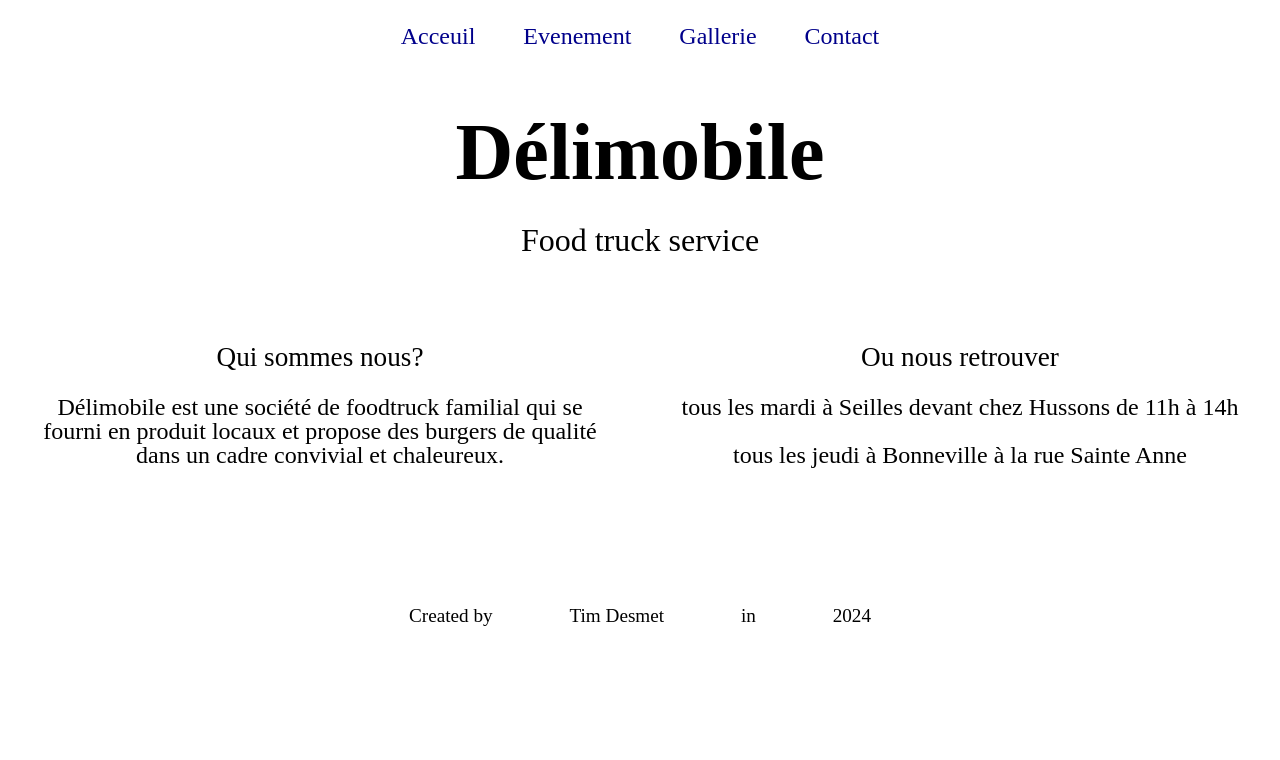
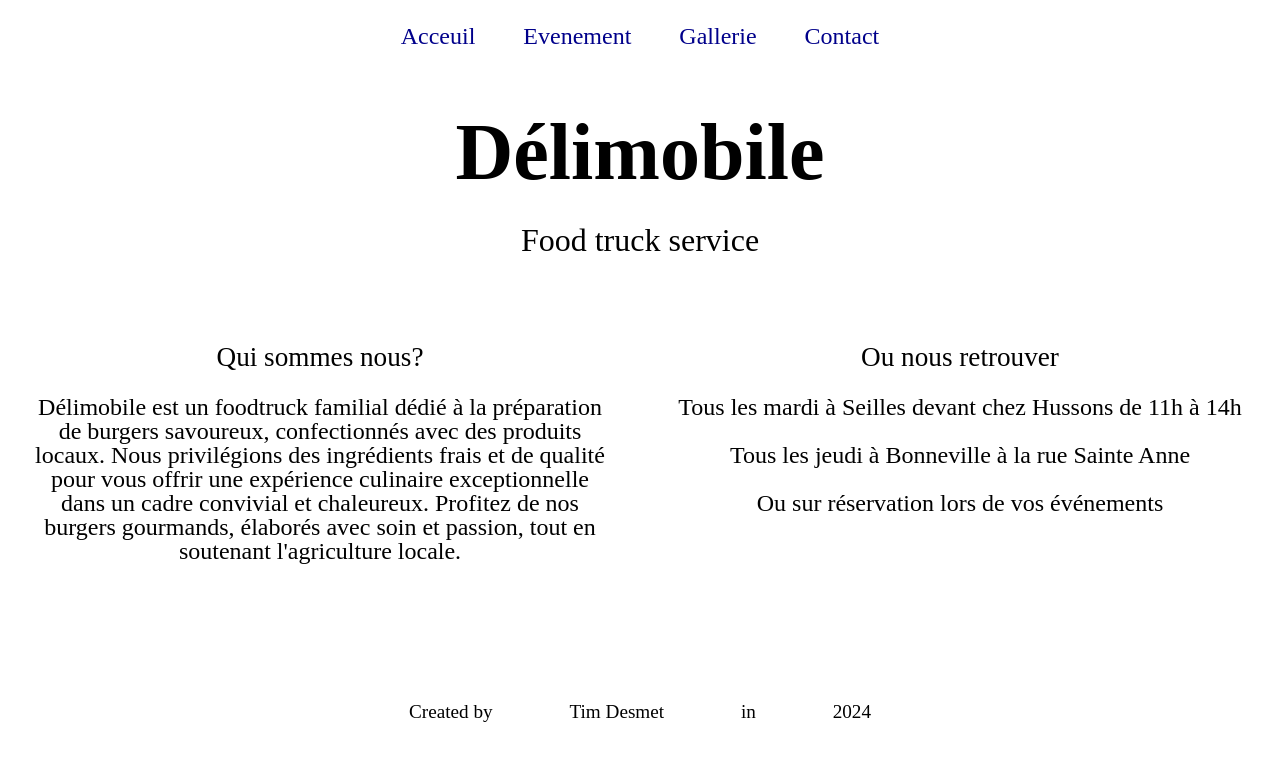
Before and after one commit to TimDesmet00/delimobile, an Angular app in the folder frontend/: page / in a window 1280 px wide. Shown: the top 760 px of the page. Built offline with nearby package versions, Linux system fonts and the light colour scheme.

Commit message:
petit ajustement SEO

```diff
--- a/frontend/src/app/acceuil/acceuil.component.html
+++ b/frontend/src/app/acceuil/acceuil.component.html
@@ -7,15 +7,18 @@
 <div class="flexbox">
     <div class="container">
         <h3>Qui sommes nous?</h3>
-        <p>Délimobile est une société de foodtruck familial qui se fourni en produit locaux
-            et propose des burgers de qualité dans un cadre convivial et chaleureux.
-
+        <p>Délimobile est un foodtruck familial dédié à la préparation de burgers savoureux,
+            confectionnés avec des produits locaux. Nous privilégions des ingrédients frais et de qualité
+            pour vous offrir une expérience culinaire exceptionnelle dans un cadre convivial et chaleureux.
+            Profitez de nos burgers gourmands, élaborés avec soin et passion,
+            tout en soutenant l'agriculture locale.
         </p>
     </div>
     <div class="container">
         <h3>Ou nous retrouver</h3>
-        <p>tous les mardi à Seilles devant chez Hussons de 11h à 14h</p>
-        <p>tous les jeudi à Bonneville à la rue Sainte Anne</p>
+        <p>Tous les mardi à Seilles devant chez Hussons de 11h à 14h</p>
+        <p>Tous les jeudi à Bonneville à la rue Sainte Anne</p>
+        <p>Ou sur réservation lors de vos événements</p>
     </div>
 </div>
 
```
